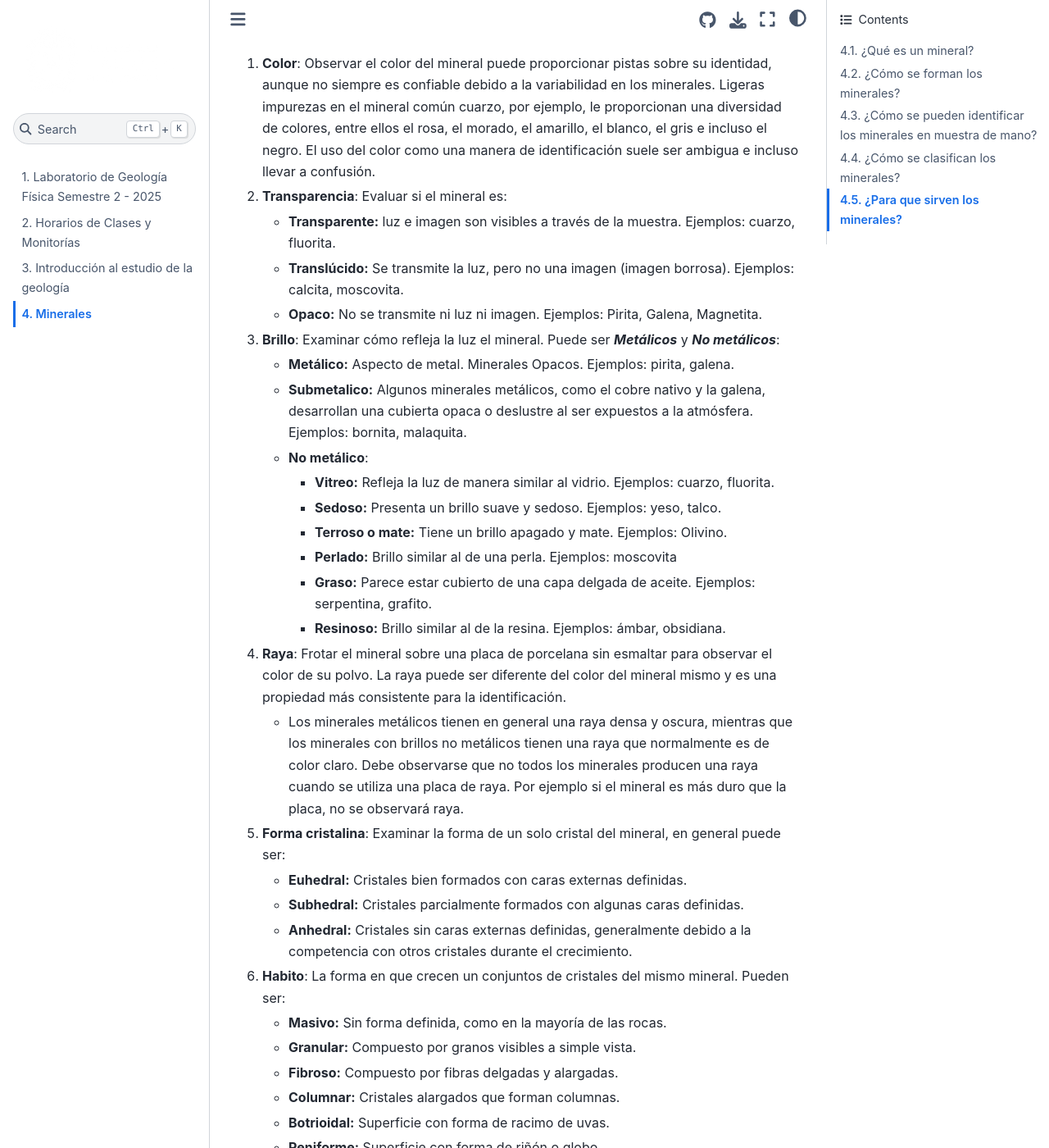
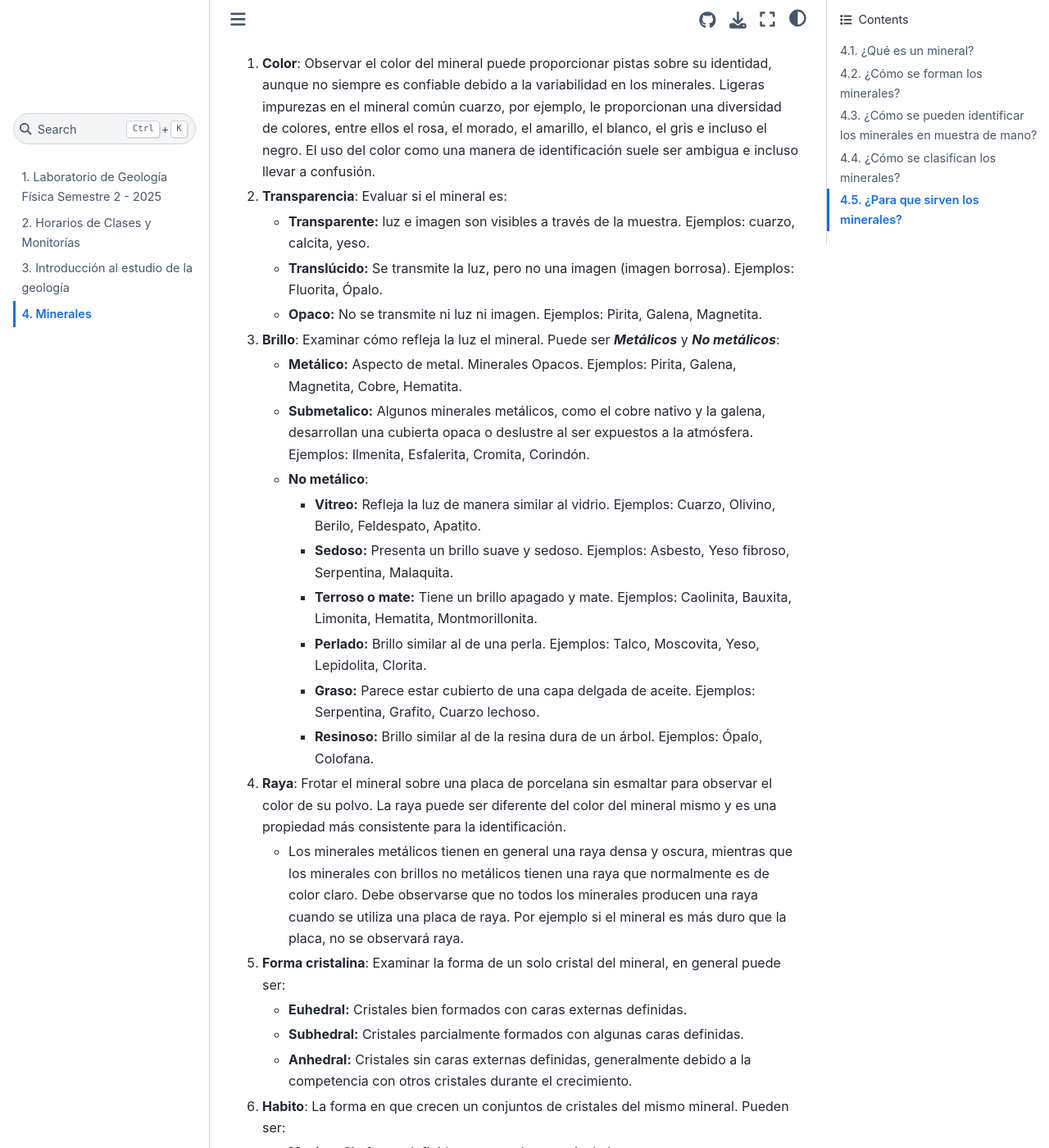
Before and after one commit to oisanchezp/Laboratorio_Geologia_Fisica, a Jupyter Book: the page built from practicas/02_minerales.md, in a window 1280 px wide and 1400 px high, scrolled down 9933 px. Shown: the whole window at 82% size. Built offline with Jupyter Book 1.0.4 settings and Sphinx 7.4.7 and the Sphinx Book theme 1.1.4, drawn with Linux system fonts in a browser that asks for light colours; cross-references to code outside the pages are shown as plain code; some of the changed text lies outside the part shown.

Commit message:
Agregan secciones al capitulo de minerales3

````diff
--- a/practicas/02_minerales.md
+++ b/practicas/02_minerales.md
@@ -223,20 +223,20 @@
 1. **Color**: Observar el color del mineral puede proporcionar pistas sobre su identidad, aunque no siempre es confiable debido a la variabilidad en los minerales. Ligeras impurezas en el mineral común cuarzo, por ejemplo, le proporcionan una diversidad de colores, entre ellos el rosa, el morado, el amarillo, el blanco, el gris e incluso el negro. El uso del color como una manera de identificación suele ser ambigua e incluso llevar a confusión.
 
 2. **Transparencia**: Evaluar si el mineral es:
-   - **Transparente:** luz e imagen son visibles a través de la muestra. Ejemplos: cuarzo, fluorita.
-   - **Translúcido:** Se transmite la luz, pero no una imagen (imagen borrosa). Ejemplos: calcita, moscovita.
+   - **Transparente:** luz e imagen son visibles a través de la muestra. Ejemplos: cuarzo, calcita, yeso.
+   - **Translúcido:** Se transmite la luz, pero no una imagen (imagen borrosa). Ejemplos: Fluorita, Ópalo.
    - **Opaco:** No se transmite ni luz ni imagen. Ejemplos: Pirita, Galena, Magnetita.
 
 3. **Brillo**: Examinar cómo refleja la luz el mineral. Puede ser ***Metálicos*** y ***No metálicos***:
-   - **Metálico:** Aspecto de metal. Minerales Opacos. Ejemplos: pirita, galena.
-   - **Submetalico:** Algunos minerales metálicos, como el cobre nativo y la galena, desarrollan una cubierta opaca o deslustre al ser expuestos a la atmósfera. Ejemplos: bornita, malaquita.
+   - **Metálico:** Aspecto de metal. Minerales Opacos. Ejemplos: Pirita, Galena, Magnetita, Cobre, Hematita.
+   - **Submetalico:** Algunos minerales metálicos, como el cobre nativo y la galena, desarrollan una cubierta opaca o deslustre al ser expuestos a la atmósfera. Ejemplos: Ilmenita, Esfalerita, Cromita, Corindón.
    - **No metálico**:
-     - **Vitreo:** Refleja la luz de manera similar al vidrio. Ejemplos: cuarzo, fluorita.
-     - **Sedoso:** Presenta un brillo suave y sedoso. Ejemplos: yeso, talco.
-     - **Terroso o mate:** Tiene un brillo apagado y mate. Ejemplos: Olivino.
-     - **Perlado:** Brillo similar al de una perla. Ejemplos: moscovita
-     - **Graso:** Parece estar cubierto de una capa delgada de aceite. Ejemplos: serpentina, grafito.
-     - **Resinoso:** Brillo similar al de la resina. Ejemplos: ámbar, obsidiana.
+     - **Vitreo:** Refleja la luz de manera similar al vidrio. Ejemplos: Cuarzo, Olivino, Berilo, Feldespato, Apatito.
+     - **Sedoso:** Presenta un brillo suave y sedoso. Ejemplos: Asbesto, Yeso fibroso, Serpentina, Malaquita.
+     - **Terroso o mate:** Tiene un brillo apagado y mate. Ejemplos: Caolinita, Bauxita, Limonita, Hematita, Montmorillonita.
+     - **Perlado:** Brillo similar al de una perla. Ejemplos: Talco, Moscovita, Yeso, Lepidolita, Clorita.
+     - **Graso:** Parece estar cubierto de una capa delgada de aceite. Ejemplos: Serpentina, Grafito, Cuarzo lechoso.
+     - **Resinoso:** Brillo similar al de la resina dura de un árbol. Ejemplos: Ópalo, Colofana.
 
 
 4. **Raya**: Frotar el mineral sobre una placa de porcelana sin esmaltar para observar el color de su polvo. La raya puede ser diferente del color del mineral mismo y es una propiedad más consistente para la identificación.
@@ -260,6 +260,28 @@
 
 
 6. **Dureza**: Utilizar la escala de Mohs para determinar la dureza del mineral, que va del 1 (talco) al 10 (diamante). Esto se puede hacer rayando el mineral con objetos de dureza conocida.
+   - Escala de Mohs:
+     1. Talco
+     2. Yeso
+     3. Calcita
+     4. Fluorita
+     5. Apatito
+     6. Ortoclasa (Feldespato)
+     7. Cuarzo
+     8. Topacio
+     9. Corindón
+     10. Diamante
+   - Uña (2.5), Navaja (3.5), Vidrio (5.5), Acero (6.5)
+
+```{figure} ../images/escala_mohs.jpg
+    :name: fig-escala-mohs
+    :width: 70%
+    :align: center
+    :alt: Escala de Mohs
+
+**Escala de Mohs. Tomado de [fuente](https://www.forodeminerales.com/2015/06/la-dureza-de-los-minerales.html)**
+```
+
 
 7. **Clivaje**: Observar cómo se divide el mineral a lo largo de planos específicos. La clivaje es la tendencia del mineral a romperse a lo largo de superficies planas y lisas, que están relacionadas con la estructura cristalina del mineral.
 
````
Also changed, not shown: images/escala_mohs.jpg (added).
